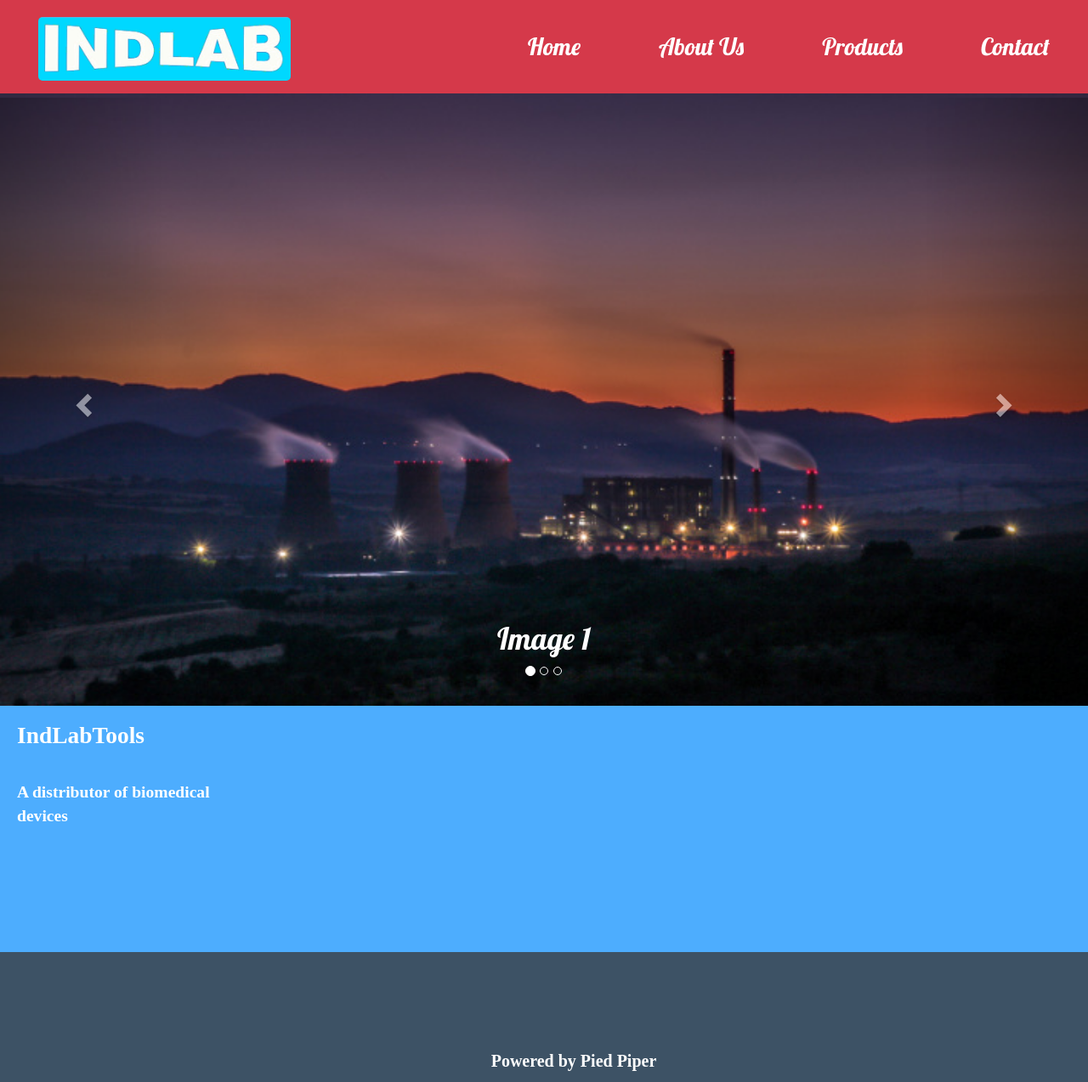
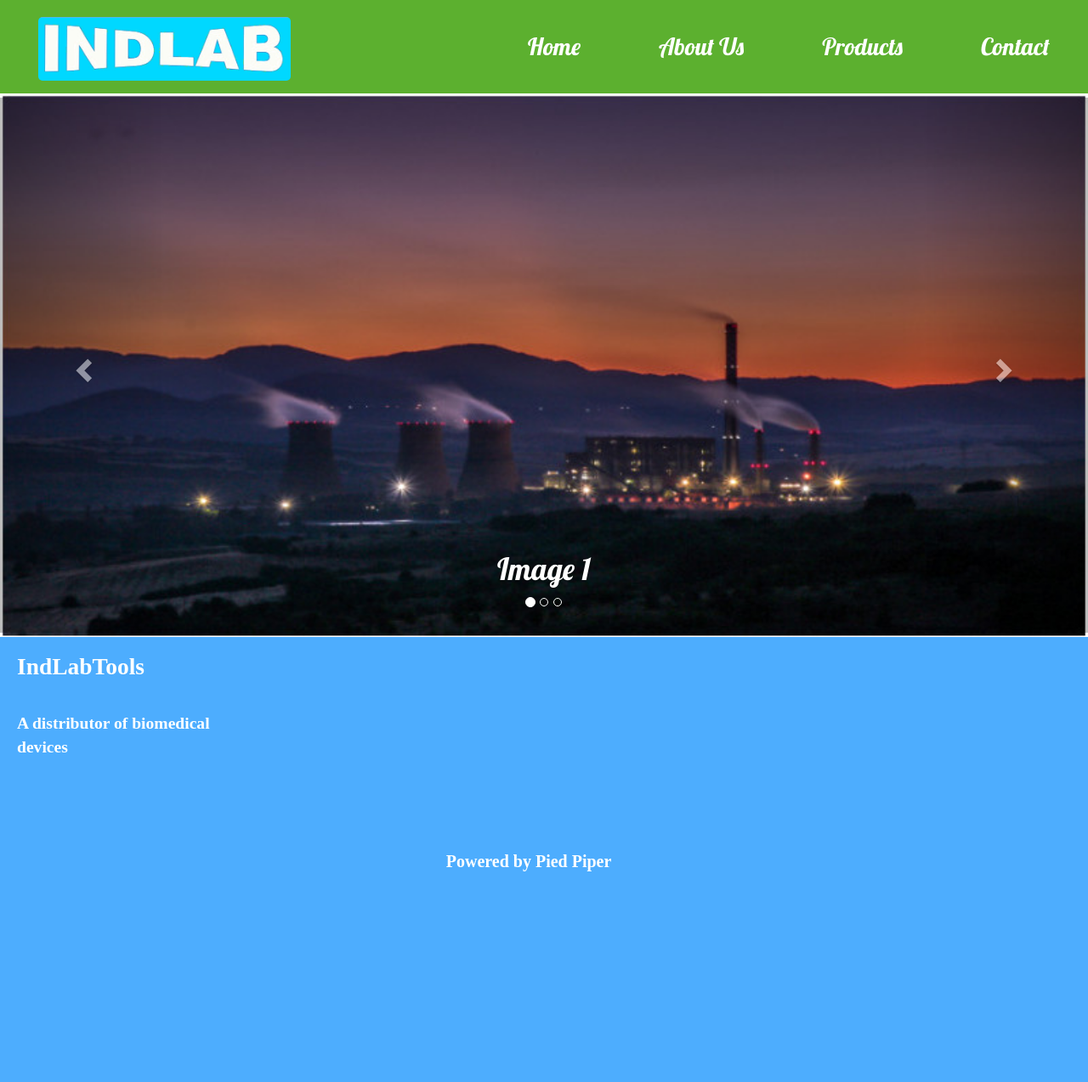
Before and after one commit to harish1996/indlabtoolsv2.0, a PHP site: page /index.html in a window 1280 px wide. Shown: the whole page at 85% size. After the commit the page ends 1026 px from the top, so only its background shows below. Run offline with PHP 8.4, Linux system fonts and the light colour scheme; some libraries are stand-ins or nearby versions; some web fonts are replaced.

Commit message:
same size slider image

```diff
--- a/contact.html
+++ b/contact.html
@@ -53,7 +53,7 @@
 	<h2 class="getInTouch">Get in touch with us!
 	</h2>
 	<div class="formStuff">
-		<form action="/action_page.php">
+		<form action="/var/www/html/index.php" method="post">
 			<div class="form-group">
 				<label for="firstName">*First Name:</label>
 				<input type="text" class="form-control" id="firstName" placeholder="Your First Name" name="firstName" required>
--- a/css/style.css
+++ b/css/style.css
@@ -9,7 +9,7 @@ ul.nav .logo1:hover{background-color:#EB6E80;}
 /*.nav .active {background-color: cyan;}*/
 .newnav{
 	padding-top:50px;
-	background-color: #D5394A;/*#b56357;*/
+	background-color: #5CB02F;/*red#D5394A*/;/*#b56357;*/
 	font-family: lobster;
 	font-size:2em;
 	background-size: cover;
--- a/index.html
+++ b/index.html
@@ -57,7 +57,7 @@
 		<!--The below code is the wrapper for the carousel-->
 		<div class="carousel-inner" role="listbox">
 			<div class="item active">
-				<img  class="sliderImage img-responsive" src="images/factory.jpg" alt="no image">
+				<img  class="sliderImage img-responsive" src="images/factory1.jpg" alt="no image">
 				<div class="carousel-caption">
 					<h1>Image 1 </h1>
 				</div>
@@ -90,10 +90,7 @@
 			<div class="col-md-3"><h3>IndLabTools</h3><br>
 				<p>A distributor of biomedical devices</p>
 			</div>
-		</div>
-		<div class="row">
-			<div class="col-md-12"><p class="powered">Powered by Pied Piper</p>
-			</div>
+			<div class="col-md-5"><p class="powered">Powered by Pied Piper</p></div>
 		</div>
 	</div>
 </div>
```
Also changed, not shown: index.php (added, +13 -0 lines), images/factory.jpg, images/factory1.jpg (added).
